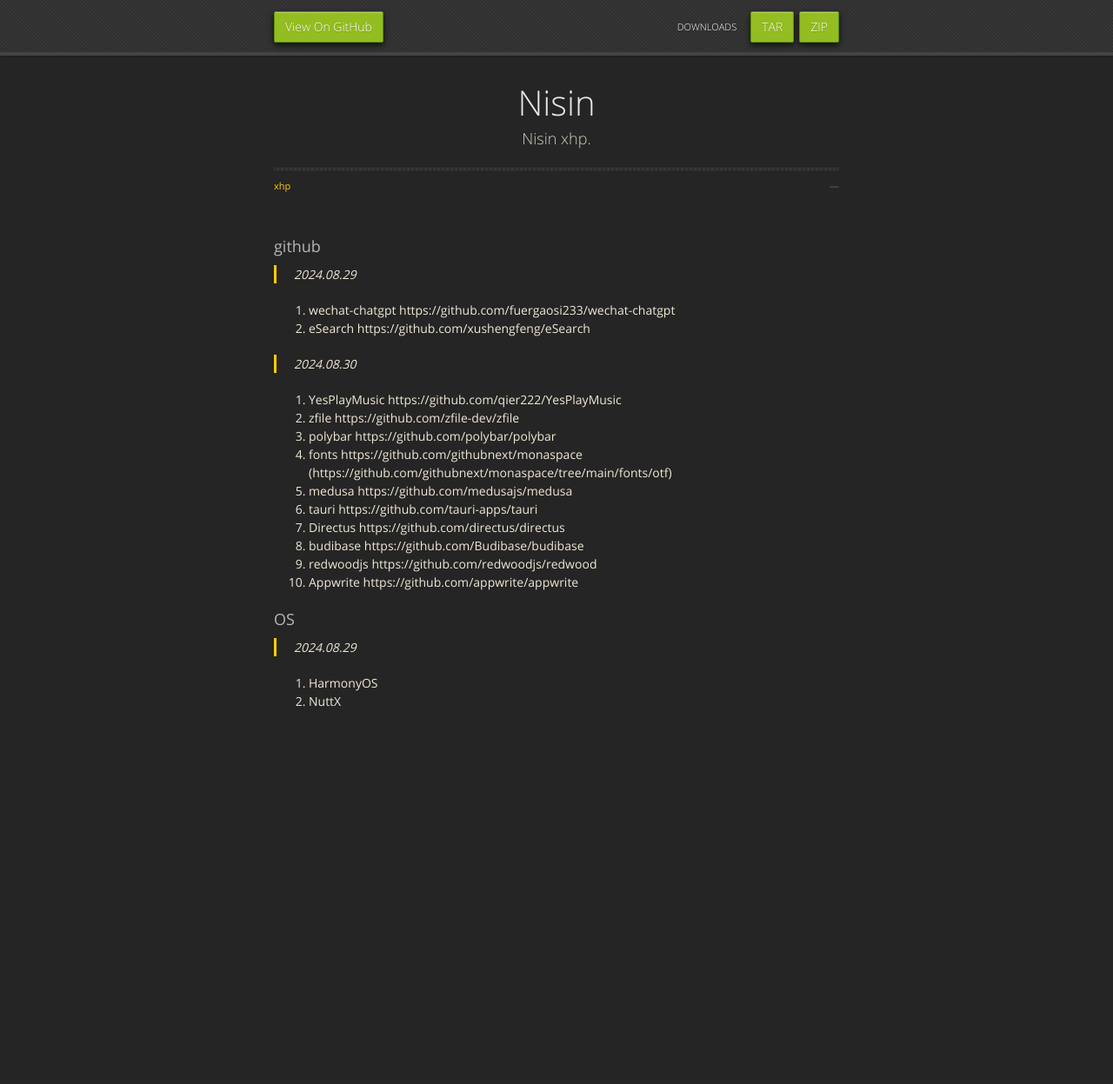
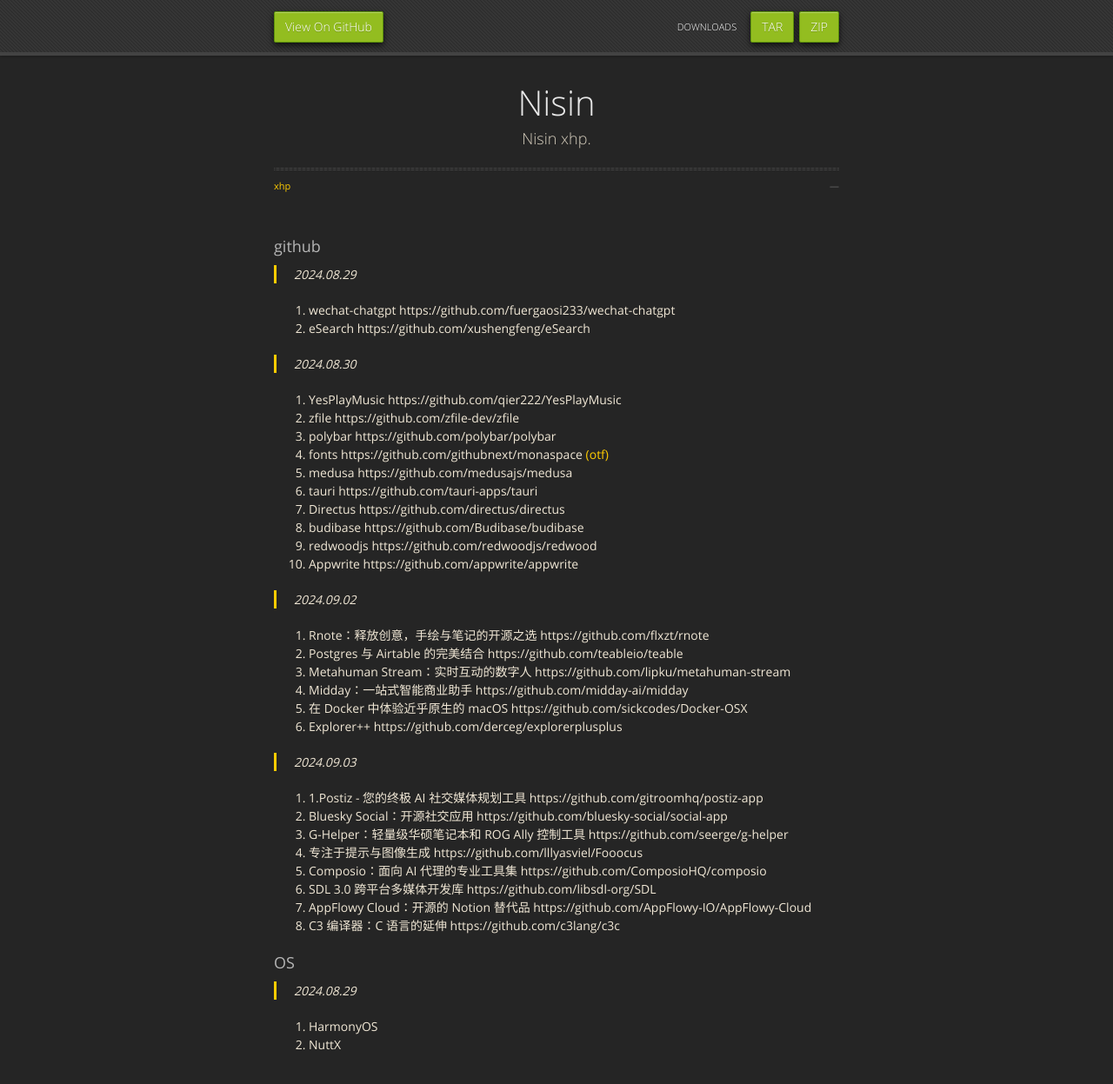
Before and after one commit to xhp/xhp.github.io, a Jekyll site: the page built from index.md, in a window 1280 px wide and 1322 px high. Shown: the top 1247 px of the window at 87% size. Built offline with Jekyll 4.4.1, drawn with Linux system fonts in a browser that asks for light colours; nearby versions of some CDN libraries; our own code applies the rules of GitHub Pages for plain Markdown files.

Commit message:
2024.09.03

```diff
--- a/index.md
+++ b/index.md
@@ -14,7 +14,7 @@ layout: default
 1. YesPlayMusic https://github.com/qier222/YesPlayMusic
 2. zfile https://github.com/zfile-dev/zfile
 3. polybar https://github.com/polybar/polybar
-4. fonts https://github.com/githubnext/monaspace (https://github.com/githubnext/monaspace/tree/main/fonts/otf)
+4. fonts https://github.com/githubnext/monaspace [(otf)](https://github.com/githubnext/monaspace/tree/main/fonts/otf)
 5. medusa https://github.com/medusajs/medusa
 6. tauri https://github.com/tauri-apps/tauri
 7. Directus https://github.com/directus/directus
@@ -22,6 +22,27 @@ layout: default
 9. redwoodjs https://github.com/redwoodjs/redwood
 10. Appwrite https://github.com/appwrite/appwrite
 
+> 2024.09.02
+
+1. Rnote：释放创意，手绘与笔记的开源之选 https://github.com/flxzt/rnote
+2. Postgres 与 Airtable 的完美结合 https://github.com/teableio/teable
+3. Metahuman Stream：实时互动的数字人 https://github.com/lipku/metahuman-stream
+4. Midday：一站式智能商业助手 https://github.com/midday-ai/midday
+5. 在 Docker 中体验近乎原生的 macOS https://github.com/sickcodes/Docker-OSX
+6. Explorer++ https://github.com/derceg/explorerplusplus
+
+> 2024.09.03
+
+1. 1.Postiz - 您的终极 AI 社交媒体规划工具 https://github.com/gitroomhq/postiz-app
+2. Bluesky Social：开源社交应用 https://github.com/bluesky-social/social-app
+3. G-Helper：轻量级华硕笔记本和 ROG Ally 控制工具 https://github.com/seerge/g-helper
+4. 专注于提示与图像生成 https://github.com/lllyasviel/Fooocus
+5. Composio：面向 AI 代理的专业工具集 https://github.com/ComposioHQ/composio
+6. SDL 3.0 跨平台多媒体开发库 https://github.com/libsdl-org/SDL
+7. AppFlowy Cloud：开源的 Notion 替代品 https://github.com/AppFlowy-IO/AppFlowy-Cloud
+8. C3 编译器：C 语言的延伸 https://github.com/c3lang/c3c
+
+
 ### [](#header-3)OS
 > 2024.08.29
 
```
